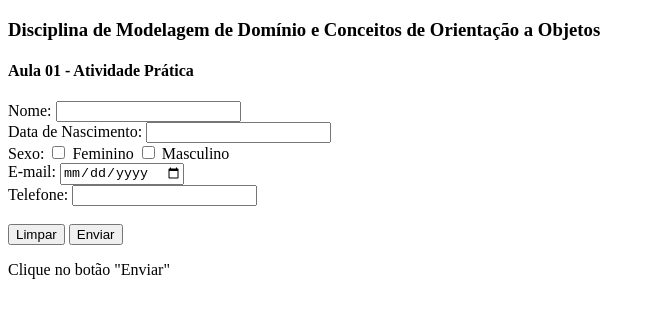
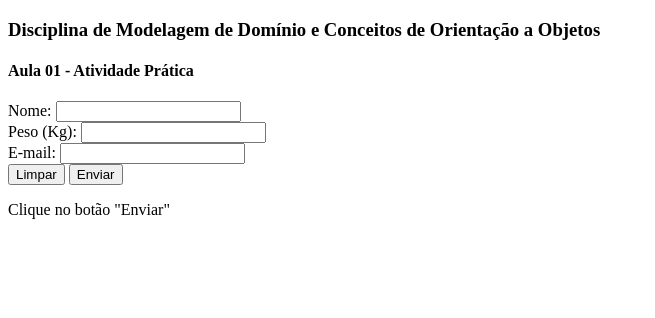
Before and after one commit to Shocksinger/imc, a plain HTML site: page index.html in a window 1280 px wide. Shown: the whole page, without its empty margins (0-655 px from the left). Drawn offline with Linux system fonts and the light colour scheme.

Commit message:
Update index.html

```diff
--- a/index.html
+++ b/index.html
@@ -12,17 +12,10 @@
 <form>
   <label for="nome">Nome:</label>
   <input type="text" name="nome" maxlength="500"><br>
-  <label for="nasc">Data de Nascimento:</label>
-  <input type="password" name="nasc"><br>
-  <label for="sexo">Sexo:</label>
-  <input type="checkbox" name="sexo1" value="Feminino">
-  <label for="vehicle1"> Feminino</label>
-  <input type="checkbox" name="sexo2" value="Masculino">
-  <label for="vehicle1"> Masculino</label><br>
+  <label for="peso">Peso (Kg):</label>
+  <input type="number" name="peso"><br>
   <label for="email">E-mail:</label>
-  <input type="date" name="email"><br>
-  <label for="tel">Telefone:</label>
-  <input type="email" name="tel"><br><br>
+  <input type="text" name="email"><br>
   <input type="reset" value="Limpar">
   <input type="submit" value="Enviar">
 </form>
```
